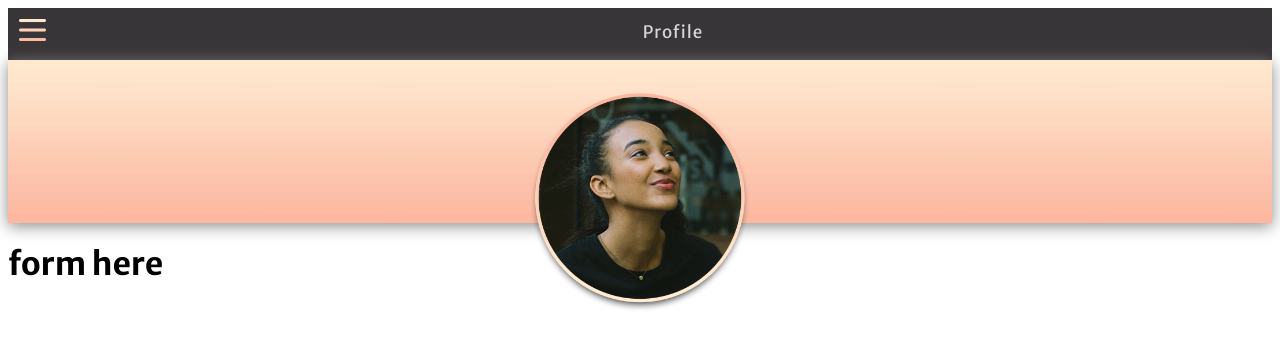
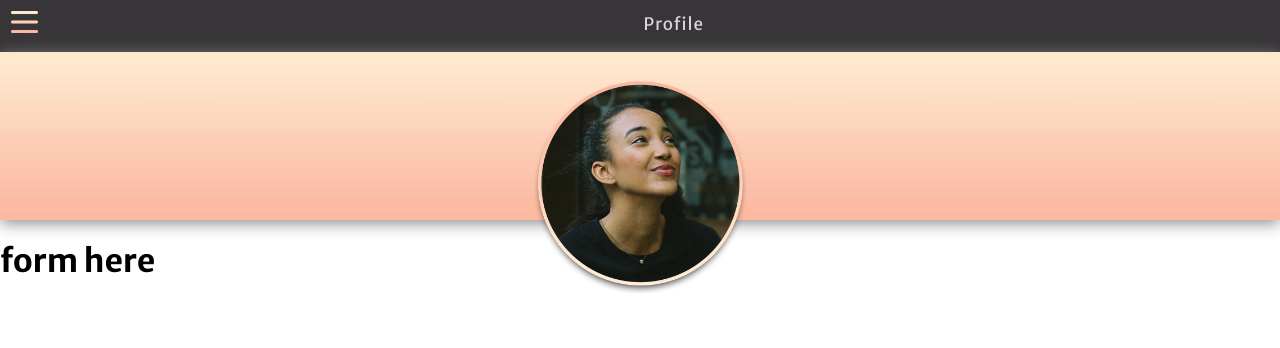
Before and after one commit to mollcano/made-code-challenge, a React (Create React App) app: page / in a window 1280 px wide. Shown: the top 348 px of the page. Built offline with nearby package versions, Linux system fonts and the light colour scheme.

Commit message:
resized picture

```diff
--- a/src/App.css
+++ b/src/App.css
@@ -1,3 +1,7 @@
+html, body {
+  margin: 0;
+  padding: 0;
+}
 body{
   font-family: 'Merriweather Sans', sans-serif;
 }
@@ -26,7 +30,7 @@ body{
 .header{
   display: flex;
   width: 100%;
-  height: 163px;
+  height: 168px;
   box-shadow: 0 3px 15px #888888;
   position: relative;
   top: 0;
@@ -41,7 +45,7 @@ body{
   left: 0;
 }
 .profilePic{
-  width: 220px;
+  width: 215px;
   position: absolute;
-  top: 20%;
+  top: 17%;
 }
```
